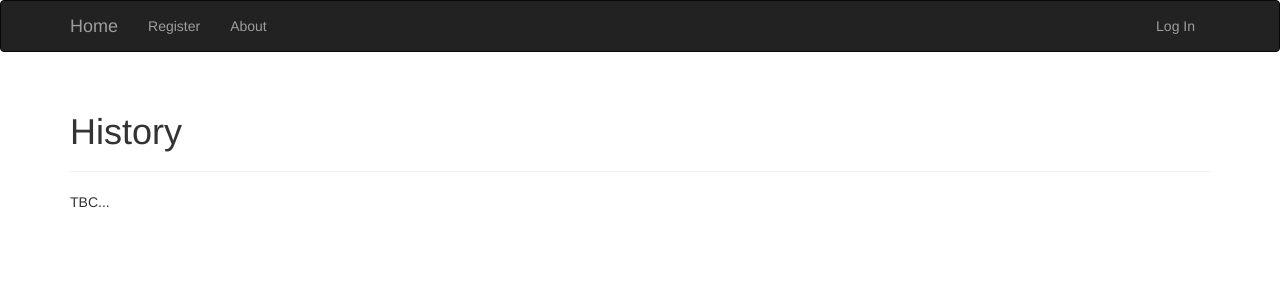
After one commit to MichalSara99/punch_the_clock, a Flask app: page /history in a window 1280 px wide. The commit adds this page. Shown: the top 300 px of the page. Run offline with Flask 2, Linux system fonts and the light colour scheme; some libraries are stand-ins or nearby versions.

Commit message:
CHANGEs 1) finished simple user settings tab 2) started working on history tab - this will display history for selected year and month along with some analytics of worked hours and overtimes
TODO:
1) proceed with work on history tab

```diff
--- a/app/main/views.py
+++ b/app/main/views.py
@@ -7,7 +7,7 @@ from .. import db
 import json
 from .. models import User,User_settings,Work,Work_notes,Time_dimension
 from datetime import datetime,time,timedelta
-from .forms import SelectForm
+from .forms import SelectForm,SettingsForm
 
 
 @main.route('/')
@@ -191,7 +191,7 @@ def calculate_time():
         diff_days = (end_lunch - start).days
         sent_back['id'] = id
         if diff_days < 0:
-            sent_back['worked'] = worked.strftime("%H:%M")
+            sent_back['worked'] = worked
             sent_back['overtime'] = over_orig
             sent_back['message'] = 'Start Time must be lower than End Time minus Lunch Duration'
         else:
@@ -204,9 +204,25 @@ def calculate_time():
 
 
 
-@main.route('/settings')
+@main.route('/settings',methods=['GET','POST'])
 def settings():
-    return render_template('settings.html')
+    form = SettingsForm()
+    if form.validate_on_submit():
+        us = User_settings(user_id = current_user.id,
+                           working_time = form.workingTime.data)
+        db.session.merge(us)
+        db.session.flush()
+        db.session.commit()
+        next = url_for('main.settings')
+        flash('Settings have been saved')
+        return redirect(next)
+    wt = User_settings.query.filter_by(user_id=current_user.id).first()
+    form.workingTime.data = (datetime(1900, 1, 1) + wt.working_time)
+    return render_template('settings.html',form=form)
+
+@main.route('/history')
+def history():
+    return render_template('history.html')
 
 
 @main.route('/about')
--- a/app/templates/base.html
+++ b/app/templates/base.html
@@ -37,11 +37,10 @@ data-toggle="collapse" data-target=".navbar-collapse">
     <li><a href="{{url_for('auth.register')}}">Register</a></li>
     {% if current_user.is_authenticated %}
     <li><a href="{{url_for('main.timesheets')}}">Timesheets</a></li>
+    <li><a href="{{url_for('main.history')}}">History</a></li>
+    <li><a href="{{url_for('main.settings')}}">Settings</a></li>
     {% endif %}
-    {% if current_user.is_authenticated %}
-    <li><a href="{{url_for('main.settings')}}">Settings</a></li>
     <li><a href="{{url_for('main.about')}}">About</a></li>
-    {% endif %}
 </ul>
     <ul class="nav navbar-nav navbar-right">
     {% if current_user.is_authenticated %}
--- /dev/null
+++ b/app/templates/history.html
@@ -0,0 +1,14 @@
+{% extends "base.html" %}
+
+{% block title %} Punch The Clock! - History {% endblock %}
+
+
+{% block page_content %}
+<div class="page-header">
+<h1>History</h1>
+</div>
+
+<div>
+TBC...
+</div>
+{% endblock %}
--- a/app/templates/settings.html
+++ b/app/templates/settings.html
@@ -8,21 +8,23 @@
 <h1>Settings</h1>
 </div>
 
+<!--<input type="time" id = "workingTimeId" name="workingTime" value="00:00:00">-->
 <div>
     <h3>Timesheets</h3>
 
     <form method="POST">
+        {{ form.hidden_tag() }}
         <table class="table table-sm">
            <tbody>
                 <tr>
                     <td><p class="fw-bold">Working time</p></td>
-                    <td><input type="time" id = "workingTimeId" name="workingTime" value="00:00:00"></td>
+                    <td>{{form.workingTime()}}</td>
                 </tr>
            </tbody>
         </table><br/><br/>
         <span class="input-group-addon" style="width:0px; padding-left:0px; padding-right:0px; border:none;"></span>
          <div class="text-right"> <!--You can add col-lg-12 if you want -->
-        <button id="saveSettings" name="saveButton" class="btn btn-info">Save</button>
+           {{form.settingsSubmit(class="btn btn-info")}}
         </div>
     </form>
 </div>
```
Also changed, not shown: app/main/forms.py (+6 -1 lines).
